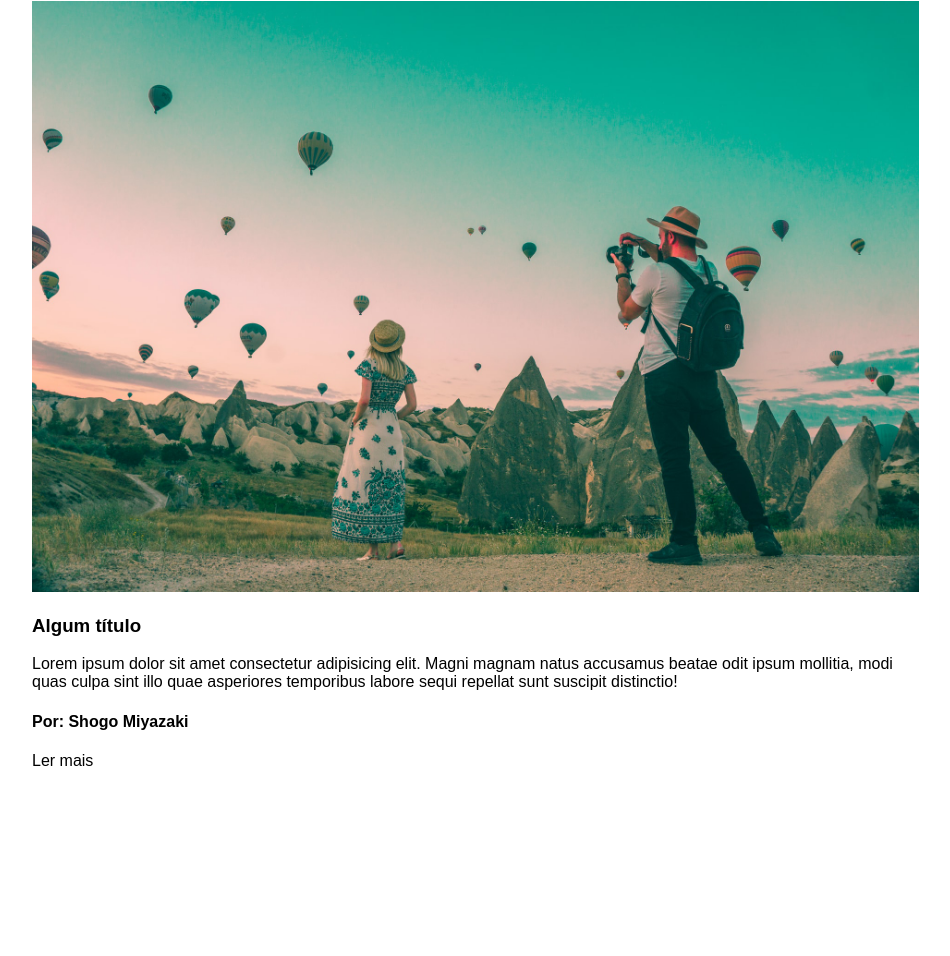
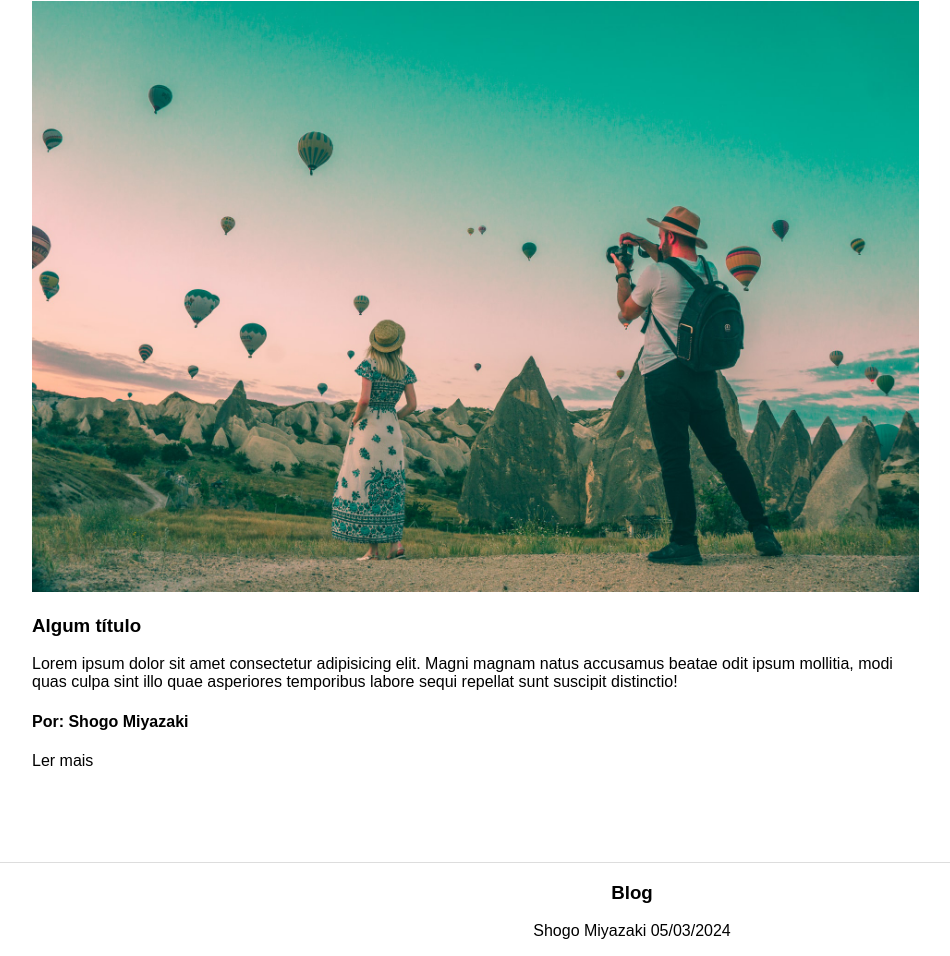
Before and after one commit to Shogo-miya/projetos-iniciais, a plain HTML site: page Blog/index.html in a window 1280 px wide. Shown: the part 1831-2787 px from the top of the page, without its empty margins (8-958 px from the left). Before the commit the page ends 2693 px from the top, so only its background shows below. Drawn offline with Linux system fonts and the light colour scheme.

Commit message:
footer adicionado

```diff
--- a/Blog/css/style.css
+++ b/Blog/css/style.css
@@ -50,6 +50,7 @@ a:hover{
     padding:2rem 2.5rem;
     max-width: 1200px;
     margin: 20px auto;
+    border-bottom: 1px soild #ddd;
 }
 
 .blog{
@@ -113,3 +114,10 @@ a:hover{
 .category ul li{
     margin-bottom: 15px;
 }
+
+.footer{
+    border-top: 1px solid #ddd;
+    display: flex;
+    justify-content: center;
+    text-align: center;
+}
--- a/Blog/index.html
+++ b/Blog/index.html
@@ -71,6 +71,12 @@
                 </div>
             </aside>
         </div>
+        <div class="footer">
+           <footer>
+             <h3>Blog</h3>
+             <p>Shogo Miyazaki 05/03/2024</p>
+           </footer>
+    </div>
     </div>
 </body>
 </html>
```
